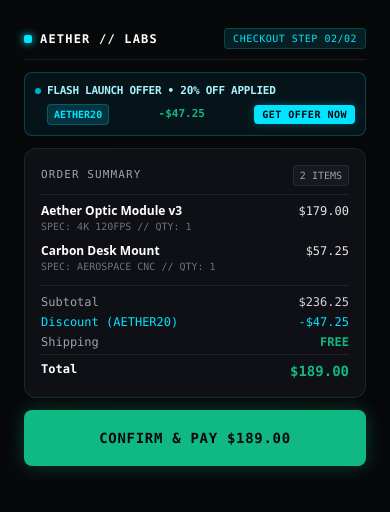
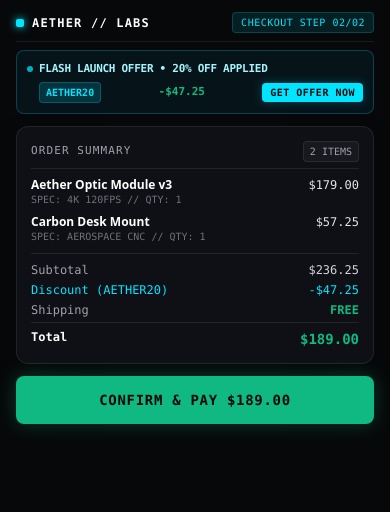
Before and after one commit to sayedibrahimQ/aether-hardware, a Next.js app: page / in a window 390 px wide. Shown: the top 512 px of the page. Built offline with nearby package versions, Linux system fonts and the light colour scheme.

Commit message:
fix(main): compact mobile spacing fitting all 4 elements inside 375x812

```diff
--- a/package.json
+++ b/package.json
@@ -18,6 +18,7 @@
     "@types/react": "^19.0.2",
     "@types/react-dom": "^19.0.2",
     "autoprefixer": "^10.4.20",
+    "playwright": "^1.64.1",
     "postcss": "^8.4.49",
     "tailwindcss": "^3.4.17",
     "typescript": "^5.7.2"
--- a/src/components/CheckoutPage.tsx
+++ b/src/components/CheckoutPage.tsx
@@ -3,13 +3,13 @@ import Button from "./ui/Button";
 
 export default function CheckoutPage() {
   return (
-    <div className="min-h-screen bg-[#07080A] text-white flex flex-col justify-start md:justify-center p-3 sm:p-6">
-      <main className="w-full max-w-lg mx-auto py-4 px-3">
+    <div className="min-h-screen bg-[#07080A] text-white flex flex-col justify-start md:justify-center py-3 px-4 sm:p-6">
+      <main className="w-full max-w-lg mx-auto">
         {/* Section 1: Top Navigation Header */}
         <header
           id="storefront-header"
           data-visor-id="visor-el-01"
-          className="flex items-center justify-between pb-2.5 mb-3 border-b border-white/[0.08]"
+          className="flex items-center justify-between pb-2 mb-2 border-b border-white/[0.08]"
         >
           <div className="flex items-center space-x-2">
             <div className="w-2 h-2 rounded-sm bg-[#00E5FF] shadow-[0_0_8px_#00E5FF]" />
@@ -45,7 +45,7 @@ export default function CheckoutPage() {
                 id="get-offer-btn"
                 className="ml-1 px-2 py-0.5 text-[10px] font-mono font-bold uppercase tracking-wider bg-[#00E5FF] hover:bg-[#00c8e0] text-[#07080A] rounded transition-all cursor-pointer shadow-[0_0_10px_rgba(0,229,255,0.25)] active:scale-95 shrink-0"
               >
-                Get Offer now
+                GET OFFER NOW
               </button>
             </div>
           </div>
@@ -55,9 +55,9 @@ export default function CheckoutPage() {
         <div
           id="order-summary-card"
           data-visor-id="visor-el-02"
-          className="rounded-xl bg-[#0E1015] border border-white/[0.08] p-4 shadow-2xl"
+          className="rounded-xl bg-[#0E1015] border border-white/[0.08] p-3.5 shadow-2xl"
         >
-          <div className="flex items-center justify-between pb-2 mb-2 border-b border-white/[0.08]">
+          <div className="flex items-center justify-between pb-1.5 mb-2 border-b border-white/[0.08]">
             <h2 className="font-mono text-[11px] uppercase tracking-widest text-zinc-400">Order Summary</h2>
             <span className="text-[10px] font-mono px-1.5 py-0.5 rounded bg-white/[0.04] text-zinc-400 border border-white/[0.08]">
               2 ITEMS
@@ -65,10 +65,10 @@ export default function CheckoutPage() {
           </div>
 
           {/* Hardware Items Breakdown */}
-          <div className="space-y-2 pb-2.5 border-b border-white/[0.08]">
+          <div className="space-y-1.5 pb-2 border-b border-white/[0.08]">
             <div className="flex items-start justify-between text-xs">
               <div>
-                <div className="font-semibold text-white">Aether Optic Module v3</div>
+                <div className="font-semibold text-white leading-tight">Aether Optic Module v3</div>
                 <div className="text-[10px] font-mono text-zinc-500">SPEC: 4K 120FPS // QTY: 1</div>
               </div>
               <div className="font-mono text-zinc-200 font-medium">$179.00</div>
@@ -76,7 +76,7 @@ export default function CheckoutPage() {
 
             <div className="flex items-start justify-between text-xs">
               <div>
-                <div className="font-semibold text-white">Carbon Desk Mount</div>
+                <div className="font-semibold text-white leading-tight">Carbon Desk Mount</div>
                 <div className="text-[10px] font-mono text-zinc-500">SPEC: AEROSPACE CNC // QTY: 1</div>
               </div>
               <div className="font-mono text-zinc-200 font-medium">$57.25</div>
@@ -108,7 +108,7 @@ export default function CheckoutPage() {
         <Button
           id="checkout-submit-btn"
           data-visor-id="visor-el-09"
-          className="relative z-10 mt-3 w-full h-14 bg-[#10B981] hover:bg-[#0da371] text-[#07080A] shadow-[0_0_20px_rgba(16,185,129,0.3)] active:scale-[0.99] font-bold text-sm uppercase tracking-wider cursor-pointer flex items-center justify-center rounded-lg"
+          className="relative z-10 mt-3 w-full h-12 bg-[#10B981] hover:bg-[#0da371] text-[#07080A] shadow-[0_0_20px_rgba(16,185,129,0.3)] active:scale-[0.99] font-bold text-sm uppercase tracking-wider cursor-pointer flex items-center justify-center rounded-lg"
         >
           CONFIRM & PAY $189.00
         </Button>
```
Also changed, not shown: 1 other file (tests, documents, lock files or other folders).
